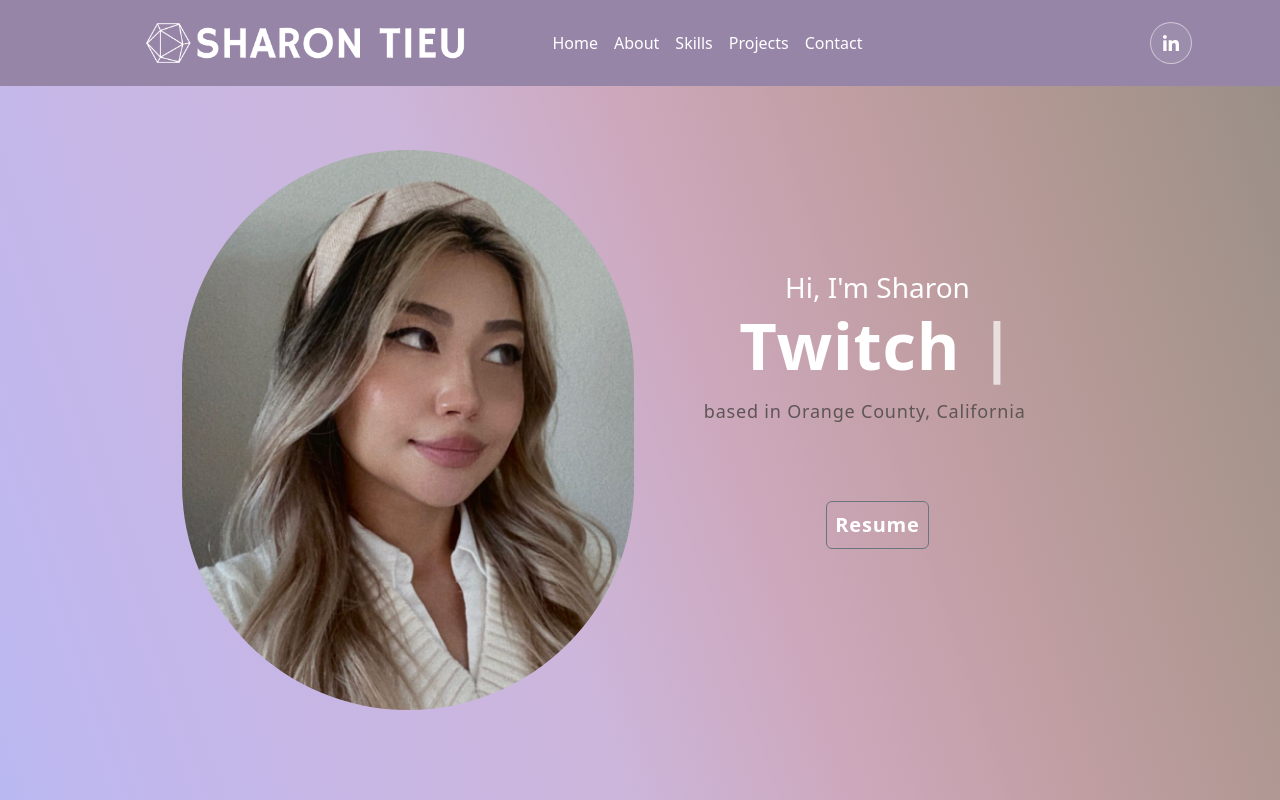
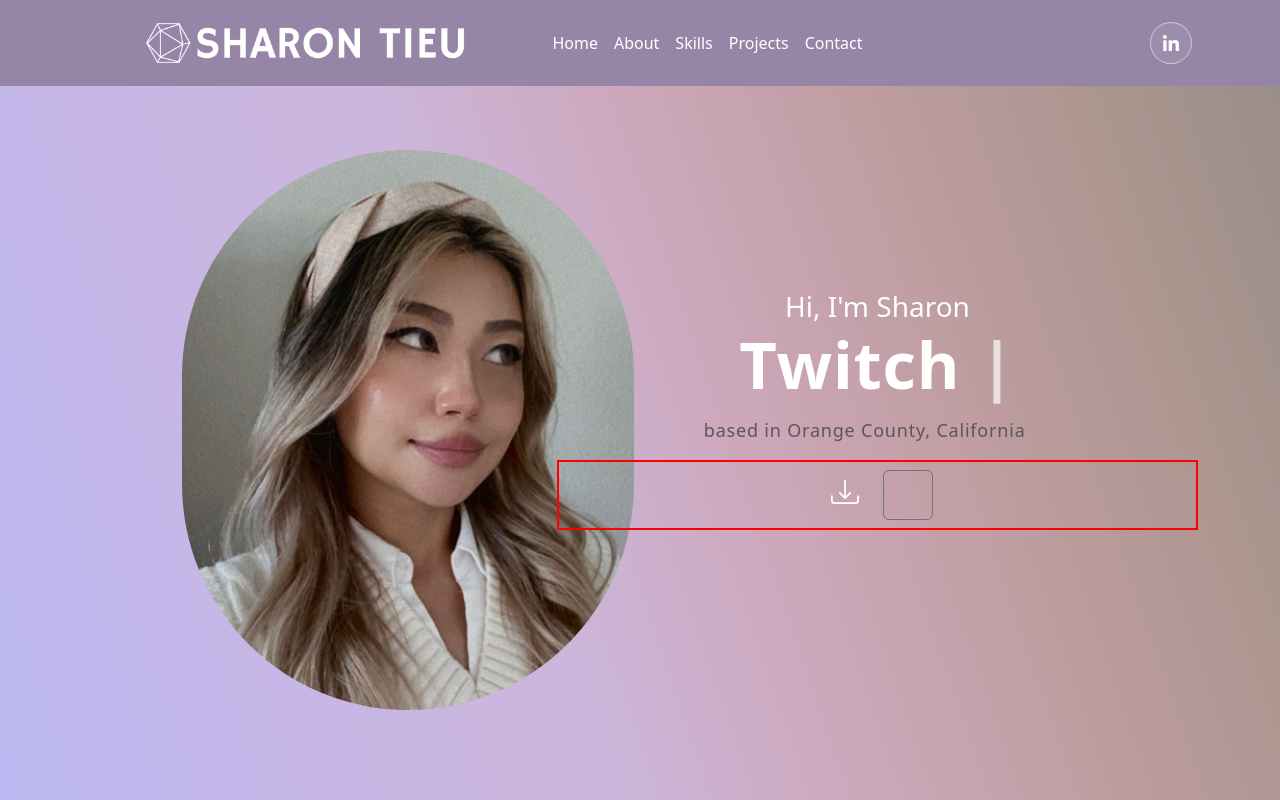
Before and after one commit to sharon-tieu/personal-portfolio, a React (Create React App) app: page / in a window 1280 px wide. Shown: the top 800 px of the page. Built offline with nearby package versions, Linux system fonts and the light colour scheme.

Commit message:
Resume download in progress.

```diff
--- a/src/App.css
+++ b/src/App.css
@@ -308,6 +308,29 @@
   margin-left: 25px;
 }
 
+.download-btn {
+  width: 20rem;
+  border-color: #9785A8;
+  border-width: 2.5px;
+  border-radius: 90px;
+  /* text-align: right; */
+  box-shadow: 0px 1px 6px 1px rgba(113, 99, 99, 0.465);
+}
+
+.resume-label {
+  /* border: 2px solid #9285A8; */
+  width: 20rem;
+}
+
+.bi-circle-fill {
+  color: #9785A8;
+  position: relative;
+  left: 14px;
+  z-index: -1;
+  box-shadow: 0px 0px 2px 2px rgb(244, 10, 10);
+  border-radius: 60px;
+}
+
 .cat-icon {
   position: absolute;
   height: 300px;
--- a/src/components/Banner.js
+++ b/src/components/Banner.js
@@ -33,13 +33,45 @@
               />
             </h1>
             <p>based in Orange County, California</p>
-            <button
-              type="button"
-              className="d-inline-flex p-2 btn btn-outline-secondary resume-btn"
-              onClick={handleResumeDownload}
-              download="SharonTieu_Resume.pdf">
-              Resume
-            </button>
+            <div className="red-line d-flex justify-content-center">
+              {/* <h5 className="red-line m-2 p-3 align-self-center download-btn">
+                Download Resume
+              </h5> */}
+              {/* <svg xmlns="http://www.w3.org/2000/svg"
+                    width="28"
+                    height="28"
+                    fill="currentColor"
+                    className="bi bi-download align-self-center download-icon"
+                    viewBox="0 0 16 16">
+                <path d="M.5 9.9a.5.5 0 0 1 .5.5v2.5a1 1 0 0 0 1 1h12a1 1 0 0 0 1-1v-2.5a.5.5 0 0 1 1 0v2.5a2 2 0 0 1-2 2H2a2 2 0 0 1-2-2v-2.5a.5.5 0 0 1 .5-.5z" />
+                <path d="M7.646 11.854a.5.5 0 0 0 .708 0l3-3a.5.5 0 0 0-.708-.708L8.5 10.293V1.5a.5.5 0 0 0-1 0v8.793L5.354 8.146a.5.5 0 1 0-.708.708l3 3z" />
+              </svg> */}
+              {/* <svg xmlns="http://www.w3.org/2000/svg"
+                    width="62"
+                    height="62"
+                    fill="currentColor"
+                    class="bi bi-circle-fill align-self-center" viewBox="0 0 16 16">
+                <circle cx="8" cy="8" r="8" />
+              </svg> */}
+              {/* <h3 className="resume-label p-3 mt-2 text-align-left">
+                Resume
+              </h3> */}
+              <svg xmlns="http://www.w3.org/2000/svg"
+                    width="28"
+                    height="28"
+                    fill="currentColor"
+                    className="m-3"
+                    viewBox="0 0 16 16">
+                <path d="M.5 9.9a.5.5 0 0 1 .5.5v2.5a1 1 0 0 0 1 1h12a1 1 0 0 0 1-1v-2.5a.5.5 0 0 1 1 0v2.5a2 2 0 0 1-2 2H2a2 2 0 0 1-2-2v-2.5a.5.5 0 0 1 .5-.5z" />
+                <path d="M7.646 11.854a.5.5 0 0 0 .708 0l3-3a.5.5 0 0 0-.708-.708L8.5 10.293V1.5a.5.5 0 0 0-1 0v8.793L5.354 8.146a.5.5 0 1 0-.708.708l3 3z" />
+              </svg>
+              <button
+                type="button"
+                className="d-inline-flex btn btn-outline-secondary resume-btn m-2 p-4"
+                onClick={handleResumeDownload}
+                download="SharonTieu_Resume.pdf">
+              </button>
+            </div>
           </Col>
         </Row>
       </Container>
```
